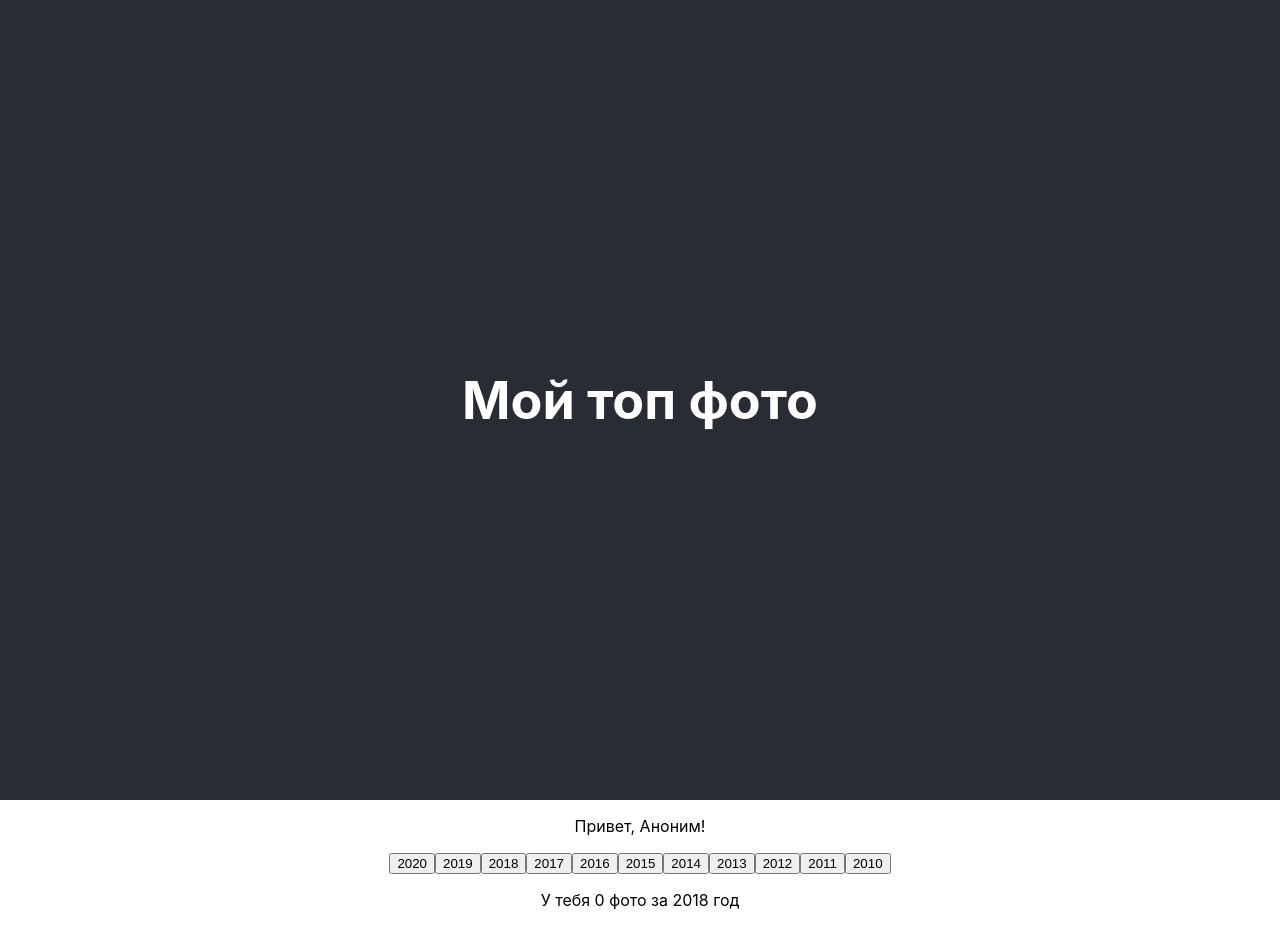
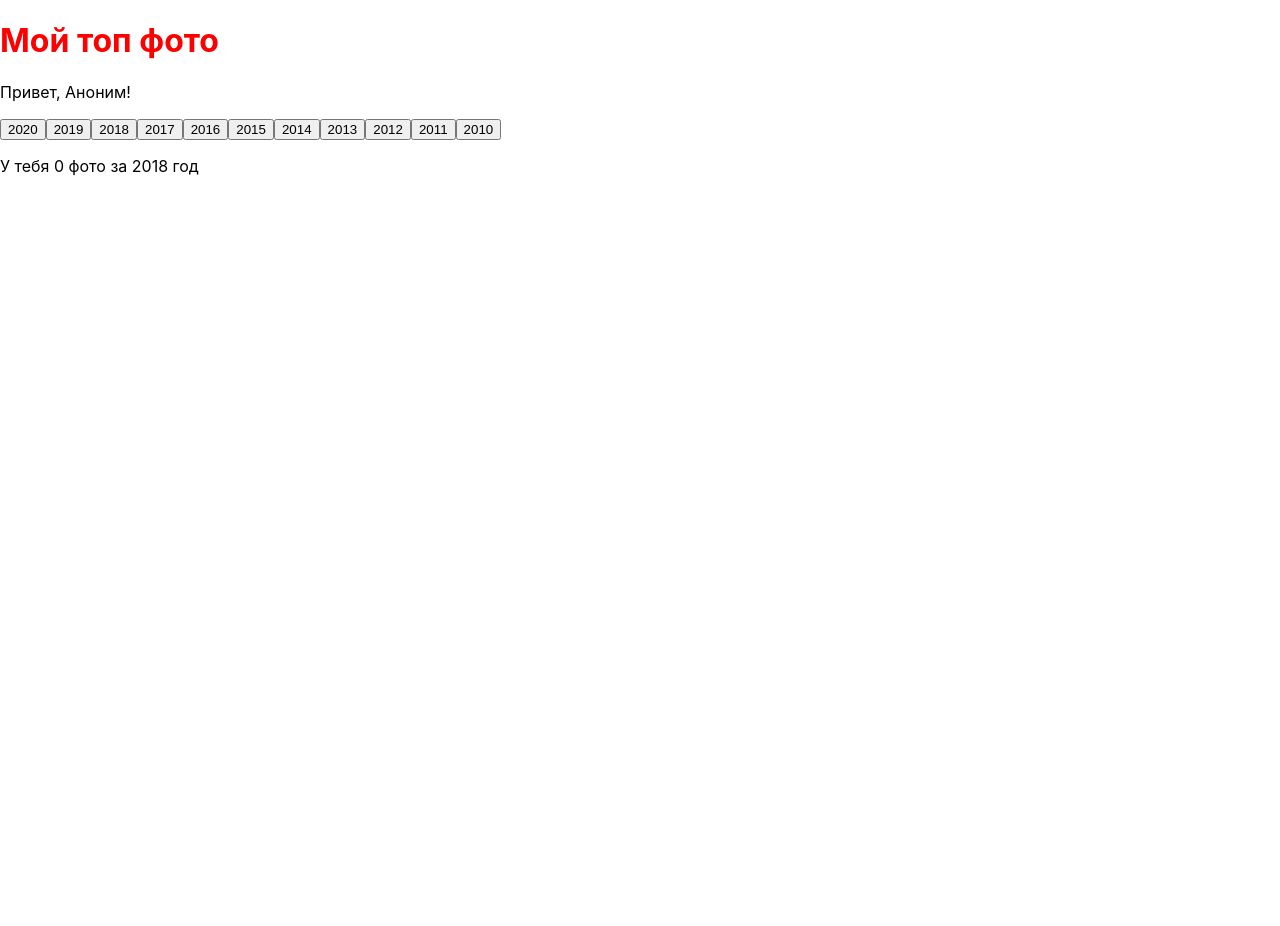
Before and after one commit to AnastasiyaPozyomina/learnredux, a React (Create React App) app: page / in a window 1280 px wide. After the commit the page ends 800 px from the top, so only its background shows below. Built offline with nearby package versions, Linux system fonts and the light colour scheme.

Commit message:
установка пакета logger

```diff
--- a/package.json
+++ b/package.json
@@ -17,6 +17,7 @@
     "react-redux": "^7.2.2",
     "react-scripts": "4.0.0",
     "redux": "^4.0.5",
+    "redux-logger": "^3.0.6",
     "web-vitals": "^0.2.4"
   },
   "scripts": {
--- a/src/containers/App.css
+++ b/src/containers/App.css
@@ -1,38 +1,3 @@
-.App {
-  text-align: center;
+h1 {
+color:red;
 }
-
-.App-logo {
-  height: 40vmin;
-  pointer-events: none;
-}
-
-@media (prefers-reduced-motion: no-preference) {
-  .App-logo {
-    animation: App-logo-spin infinite 20s linear;
-  }
-}
-
-.App-header {
-  background-color: #282c34;
-  min-height: 100vh;
-  display: flex;
-  flex-direction: column;
-  align-items: center;
-  justify-content: center;
-  font-size: calc(10px + 2vmin);
-  color: white;
-}
-
-.App-link {
-  color: #61dafb;
-}
-
-@keyframes App-logo-spin {
-  from {
-    transform: rotate(0deg);
-  }
-  to {
-    transform: rotate(360deg);
-  }
-}
--- a/src/store/configureStore.js
+++ b/src/store/configureStore.js
@@ -1,7 +1,8 @@
-import {createStore} from 'redux';
-import {rootReducer} from '../reducers';
+import { createStore, applyMiddleware } from 'redux';
+import { rootReducer } from '../reducers';
+import logger from 'redux-logger'
 
-export const store = createStore (rootReducer);
+export const store = createStore (rootReducer, applyMiddleware(logger));
 
 // удалили "начальное состояние = initial state"
 // так как теперь наш редьюсер составной,
```
Also changed, not shown: src/containers/App.js (+5 -5 lines), 2 other files (tests, documents, lock files or other folders).
